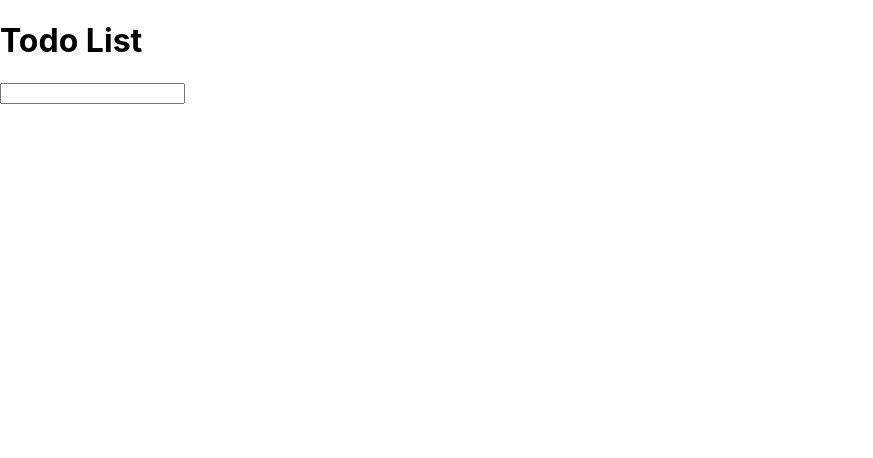
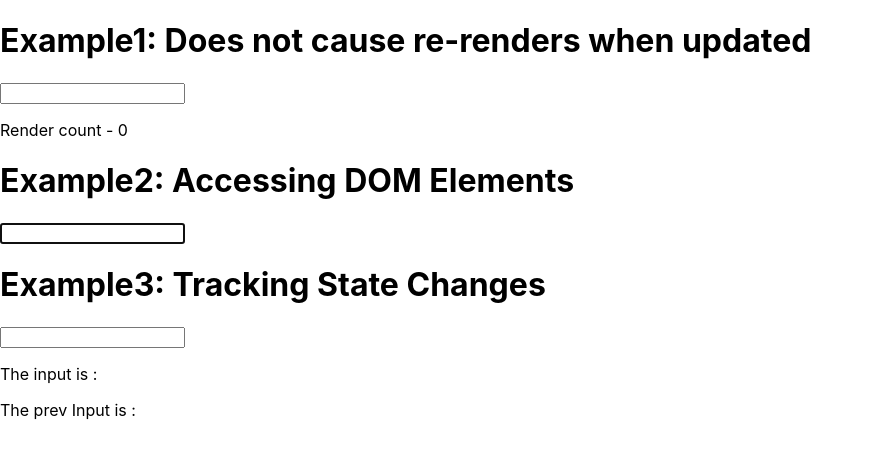
Before and after one commit to SaiManojBotchu/ReactHooks2, a React (Create React App) app: page / in a window 1280 px wide. Shown: the top 458 px of the page, without its empty margins (0-873 px from the left). Built offline with nearby package versions, Linux system fonts and the light colour scheme.

Commit message:
useRef hook

```diff
--- /dev/null
+++ b/src/03_useRef/One.js
@@ -0,0 +1,26 @@
+// https://youtu.be/t2ypzz6gJm0?si=awZ2xAWaTJ12BYXE
+// Example1: Does not cause re-renders when updated
+import { useState, useRef, useEffect } from 'react';
+
+function One() {
+  const [input, setInput] = useState('');
+  const count = useRef(0);
+
+  useEffect(() => {
+    count.current += 1;
+  });
+
+  const handleChange = (e) => {
+    setInput(e.target.value);
+  };
+
+  return (
+    <div>
+      <h1>Example1: Does not cause re-renders when updated</h1>
+      <input value={input} onChange={handleChange} />
+      <p>Render count - {count.current} </p>
+    </div>
+  );
+}
+
+export default One;
--- /dev/null
+++ b/src/03_useRef/Three.js
@@ -0,0 +1,26 @@
+// Example3: Tracking State Changes
+import { useState, useRef, useEffect } from 'react';
+
+function Two() {
+  const [input, setInput] = useState('');
+  const prevInput = useRef();
+
+  useEffect(() => {
+    prevInput.current = input;
+  }, [input]);
+
+  const handleChange = (e) => {
+    setInput(e.target.value);
+  };
+
+  return (
+    <div>
+      <h1>Example3: Tracking State Changes</h1>
+      <input value={input} onChange={handleChange} />
+      <p>The input is : {input}</p>
+      <p>The prev Input is : {prevInput.current}</p>
+    </div>
+  );
+}
+
+export default Two;
--- /dev/null
+++ b/src/03_useRef/Two.js
@@ -0,0 +1,24 @@
+// Example2: Accessing DOM Elements
+import { useState, useRef, useEffect } from 'react';
+
+function Two() {
+  const [input, setInput] = useState('');
+  const inputRef = useRef();
+
+  useEffect(() => {
+    inputRef.current.focus();
+  }, []);
+
+  const handleChange = (e) => {
+    setInput(e.target.value);
+  };
+
+  return (
+    <div>
+      <h1>Example2: Accessing DOM Elements</h1>
+      <input ref={inputRef} value={input} onChange={handleChange} />
+    </div>
+  );
+}
+
+export default Two;
--- a/src/App.js
+++ b/src/App.js
@@ -3,7 +3,10 @@ import React from 'react';
 // import Parent1 from './01_useContext/ThemeContext/Parent1';
 // import Counter from './02_useReducer/Counter';
 // import ReducerCounter from './02_useReducer/ReducerCounter';
-import TodoContainer from './02_useReducer/todoApp/TodoContainer';
+// import TodoContainer from './02_useReducer/todoApp/TodoContainer';
+import One from './03_useRef/One';
+import Two from './03_useRef/Two';
+import Three from './03_useRef/Three';
 
 function App() {
   return (
@@ -12,7 +15,10 @@ function App() {
       <Parent1 /> */}
       {/* <Counter /> <br />
       <ReducerCounter /> */}
-      <TodoContainer />
+      {/* <TodoContainer /> */}
+      <One />
+      <Two />
+      <Three />
     </div>
   );
 }
--- a/src/index.js
+++ b/src/index.js
@@ -6,9 +6,9 @@ import reportWebVitals from './reportWebVitals';
 
 const root = ReactDOM.createRoot(document.getElementById('root'));
 root.render(
-  <React.StrictMode>
+  // <React.StrictMode>
     <App />
-  </React.StrictMode>
+  // </React.StrictMode>
 );
 
 // If you want to start measuring performance in your app, pass a function
```
